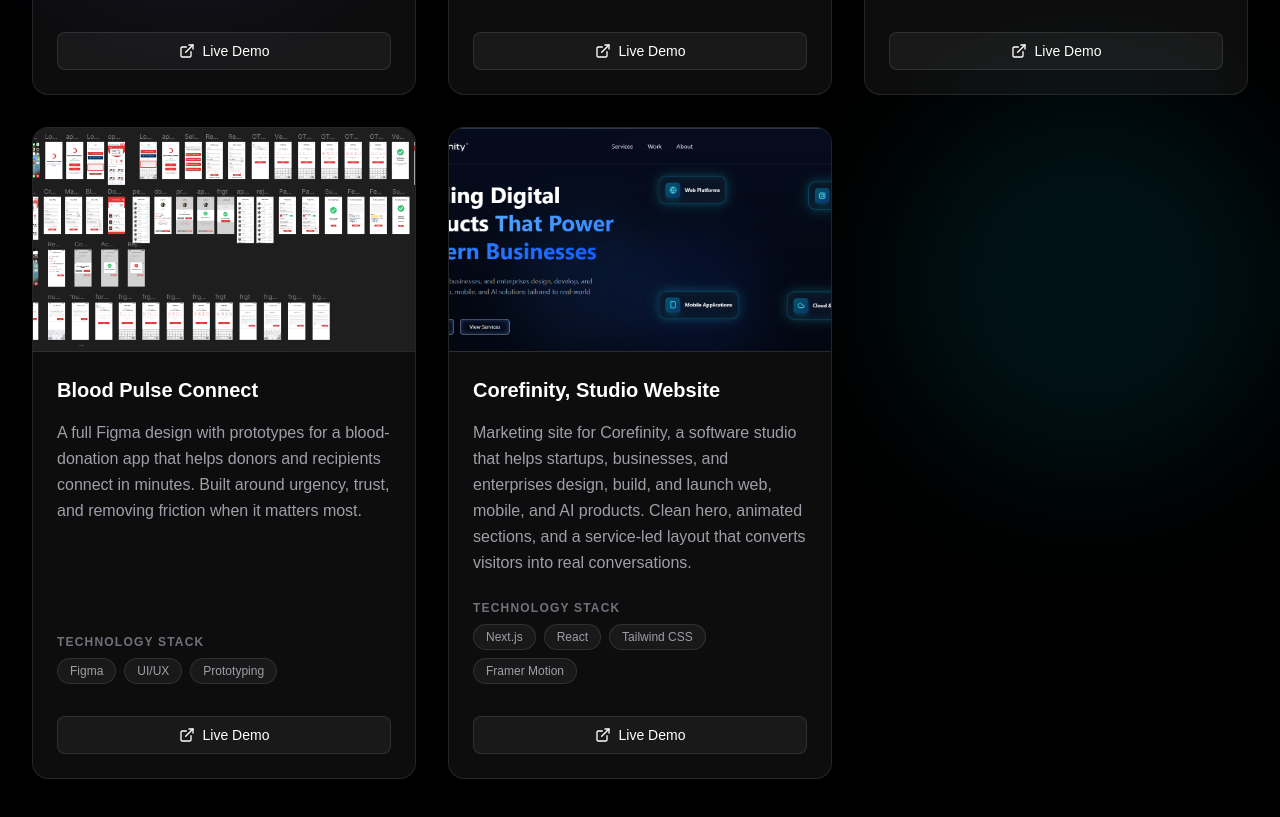
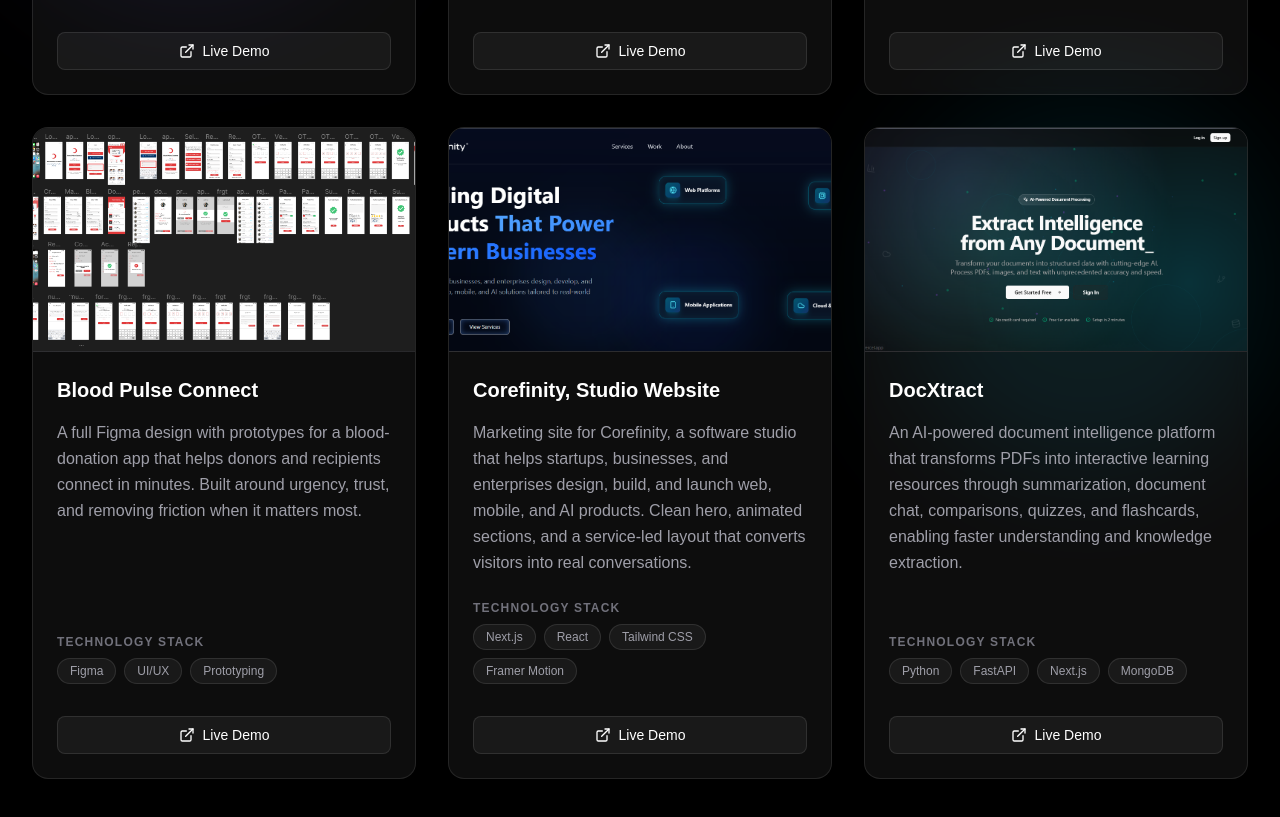
Before and after one commit to muhassannaeem/mu-hassan-naeem-portfolio, a Next.js app: page / in a window 1280 px wide. Shown: the part 3380-4197 px from the top of the page. Built offline with nearby package versions, Linux system fonts and the light colour scheme.

Commit message:
Updated featured projects by adding FYP

```diff
--- a/src/components/sections/FeaturedProjects.tsx
+++ b/src/components/sections/FeaturedProjects.tsx
@@ -100,6 +100,17 @@
     category: 'Technology Stack',
     technologies: ['Next.js', 'React', 'Tailwind CSS', 'Framer Motion'],
     liveUrl: 'https://corefinity-website.vercel.app/',
+    sourceUrl: '',
+  },
+  {
+    id: 'docxtract',
+    title: 'DocXtract',
+    description:
+      'An AI-powered document intelligence platform that transforms PDFs into interactive learning resources through summarization, document chat, comparisons, quizzes, and flashcards, enabling faster understanding and knowledge extraction.',
+    image: '/docxtract.png',
+    category: 'Technology Stack',
+    technologies: ['Python', 'FastAPI', 'Next.js', 'MongoDB'],
+    liveUrl: 'https://doc-xtract-frontend.vercel.app/',
     sourceUrl: '',
   },
 ];
```
Also changed, not shown: public/docxtract.png (added), public/docxtract.svg (added).
